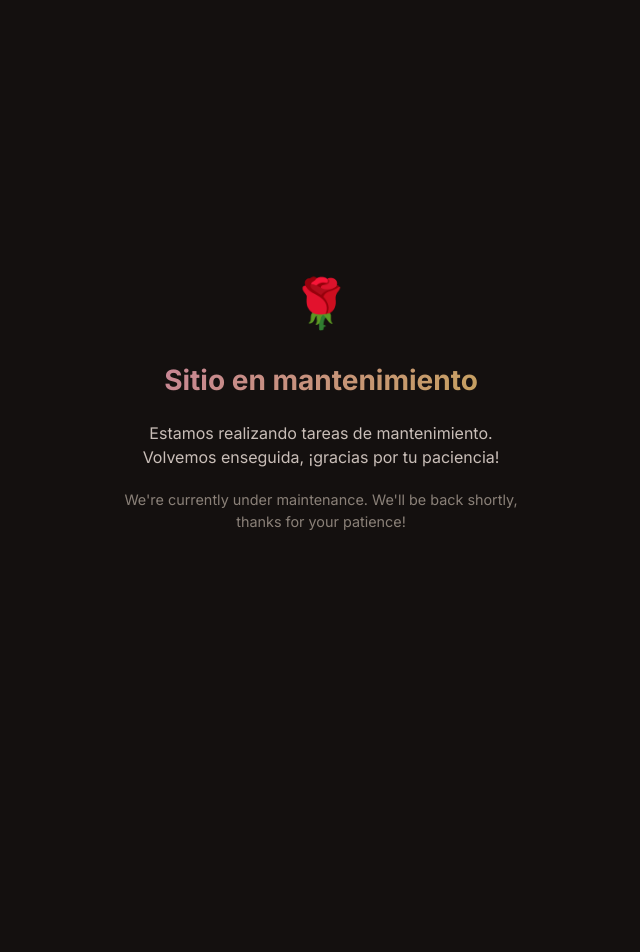
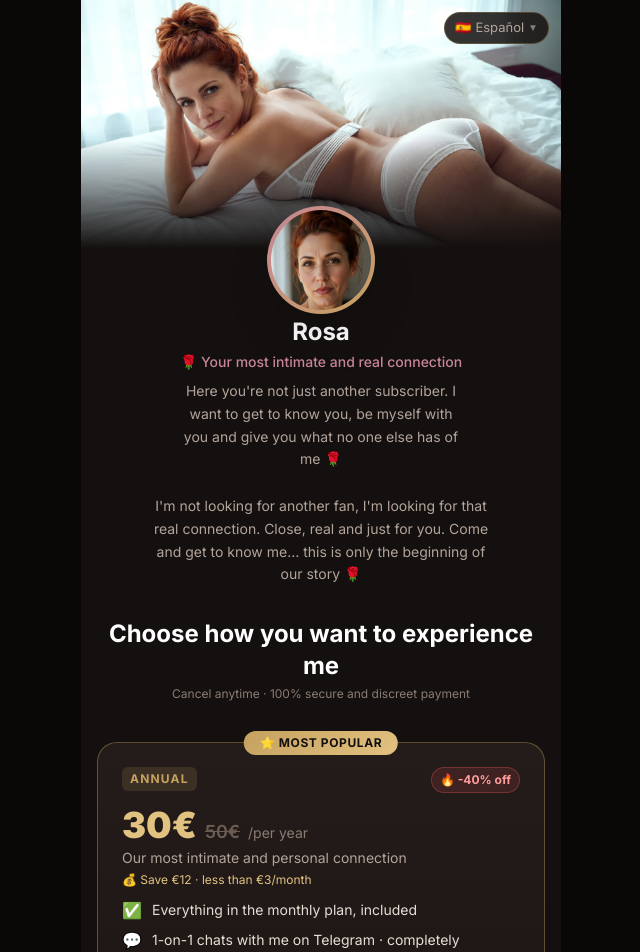
Before and after one commit to danielsgom/rosa-landing-page, a React (Vite) app: page / in a window 1280 px wide. Shown: the top 952 px of the page, without its empty margins (319-959 px from the left). Before the commit the page ends 800 px from the top, so only its background shows below. Built offline with nearby package versions, Linux system fonts and the light colour scheme.

Commit message:
Remove maintenance mode, add annual discount banner, redirect annual plan to PayPal, disable monthly plan (coming soon)

```diff
--- a/src/App.jsx
+++ b/src/App.jsx
@@ -1,21 +1,10 @@
-import { Routes, Route } from 'react-router-dom'
+import { Route, Routes } from 'react-router-dom'
+import Cancel from './pages/Cancel.jsx'
 import Home from './pages/Home.jsx'
 import Legal from './pages/Legal.jsx'
 import Success from './pages/Success.jsx'
-import Cancel from './pages/Cancel.jsx'
-import Maintenance from './pages/Maintenance.jsx'
-
-const MAINTENANCE_MODE = true
 
 function App() {
-  if (MAINTENANCE_MODE) {
-    return (
-      <Routes>
-        <Route path="*" element={<Maintenance />} />
-      </Routes>
-    )
-  }
-
   return (
     <Routes>
       <Route path="/" element={<Home />} />
--- a/src/components/PlanCard.jsx
+++ b/src/components/PlanCard.jsx
@@ -30,19 +30,21 @@ export default function PlanCard({ plan, onSelect, loading }) {
             {t('plans.annual.badge')}
           </span>
           <span
-            className="text-xs font-semibold px-2 py-1 rounded-full"
-            style={{ background: 'rgba(198,161,95,0.15)', color: '#e2c281' }}
+            className="text-xs font-bold px-2 py-1 rounded-full"
+            style={{ background: 'rgba(220,80,80,0.15)', color: '#ff9d9d', border: '1px solid rgba(220,80,80,0.35)' }}
           >
-            💰 {t('plans.annual.savings')}
+            {t('plans.annual.discount')}
           </span>
         </div>
 
         <div className="my-3">
-          <div className="flex items-baseline gap-1">
+          <div className="flex items-baseline gap-2">
             <span className="text-4xl font-black" style={{ color: '#e2c281' }}>30€</span>
+            <span className="text-lg font-semibold line-through" style={{ color: '#6b5d54' }}>50€</span>
             <span className="text-sm" style={{ color: '#8a7c72' }}>/{t('plans.annual.period')}</span>
           </div>
           <p className="text-sm mt-0.5" style={{ color: '#b3a49a' }}>{t('plans.annual.tagline')}</p>
+          <p className="text-xs mt-1" style={{ color: '#e2c281' }}>💰 {t('plans.annual.savings')}</p>
         </div>
 
         <ul className="space-y-2.5 mb-5">
@@ -108,10 +110,10 @@ export default function PlanCard({ plan, onSelect, loading }) {
 
       <button
         className="btn-secondary"
-        onClick={() => onSelect('monthly')}
-        disabled={loading}
+        disabled
+        style={{ opacity: 0.6, cursor: 'not-allowed' }}
       >
-        {loading ? t('common.processing') : `🔥 ${t('plans.monthly.cta')}`}
+        {t('plans.monthly.comingSoon')}
       </button>
     </div>
   )
--- a/src/i18n/locales/de/translation.json
+++ b/src/i18n/locales/de/translation.json
@@ -38,13 +38,15 @@
       "benefit2": "Intime Fotos und Videos ohne Zensur",
       "benefit3": "Neue Inhalte und Überraschungen jede Woche",
       "benefit4": "Meine mutigste Seite, unzensiert",
-      "cta": "Starte für 3,50€/Monat"
+      "cta": "Starte für 3,50€/Monat",
+      "comingSoon": "🔜 Bald verfügbar"
     },
     "annual": {
       "badge": "JÄHRLICH",
       "period": "pro Jahr",
       "tagline": "Unsere intimste und persönlichste Verbindung",
       "savings": "Spare 12€ · weniger als 3€/Monat",
+      "discount": "🔥 -40% Rabatt",
       "benefit1": "Alles aus dem Monatsplan, inklusive",
       "benefit2": "1-zu-1 Chats mit mir auf Telegram · völlig persönliche Behandlung",
       "benefit3": "Roleplay und Sexting bei jedem unserer Treffen",
--- a/src/i18n/locales/en/translation.json
+++ b/src/i18n/locales/en/translation.json
@@ -38,13 +38,15 @@
       "benefit2": "Intimate photos and videos without censorship",
       "benefit3": "New content and surprises every week",
       "benefit4": "My boldest side, unfiltered",
-      "cta": "Start for €3.50/month"
+      "cta": "Start for €3.50/month",
+      "comingSoon": "🔜 Coming very soon"
     },
     "annual": {
       "badge": "ANNUAL",
       "period": "per year",
       "tagline": "Our most intimate and personal connection",
       "savings": "Save €12 · less than €3/month",
+      "discount": "🔥 -40% off",
       "benefit1": "Everything in the monthly plan, included",
       "benefit2": "1-on-1 chats with me on Telegram · completely personal treatment",
       "benefit3": "Roleplay and sexting in each of our sessions",
--- a/src/i18n/locales/es/translation.json
+++ b/src/i18n/locales/es/translation.json
@@ -38,13 +38,15 @@
       "benefit2": "Fotos y vídeos íntimos sin censura",
       "benefit3": "Contenido nuevo y sorpresas cada semana",
       "benefit4": "Mi lado más atrevido, sin filtros",
-      "cta": "Empezar por 3,50€/mes"
+      "cta": "Empezar por 3,50€/mes",
+      "comingSoon": "🔜 Muy pronto disponible"
     },
     "annual": {
       "badge": "ANUAL",
       "period": "al año",
       "tagline": "Nuestra conexión más íntima y personal",
       "savings": "Ahorras 12€ · menos de 3€/mes",
+      "discount": "🔥 -40% de descuento",
       "benefit1": "Todo lo del plan mensual, incluido",
       "benefit2": "Chats 1 a 1 conmigo por Telegram · trato totalmente personal",
       "benefit3": "Roleplay y sexting en cada una de nuestras citas",
--- a/src/i18n/locales/fa/translation.json
+++ b/src/i18n/locales/fa/translation.json
@@ -38,13 +38,15 @@
       "benefit2": "عکس‌ها و ویدیوهای صمیمانه بدون سانسور",
       "benefit3": "محتوای جدید و سورپرایزهای هر هفته",
       "benefit4": "جسورترین بخش من، بدون هیچ فیلتری",
-      "cta": "شروع به ۳٫۵۰ یورو در ماه"
+      "cta": "شروع به ۳٫۵۰ یورو در ماه",
+      "comingSoon": "🔜 به‌زودی فعال می‌شود"
     },
     "annual": {
       "badge": "سالانه",
       "period": "در سال",
       "tagline": "صمیمی‌ترین و شخصی‌ترین ارتباط ما",
       "savings": "۱۲ یورو صرفه‌جویی می‌کنی · کمتر از ۳ یورو در ماه",
+      "discount": "🔥 ۴۰٪ تخفیف",
       "benefit1": "همه چیز پلن ماهانه، به علاوه موارد زیر",
       "benefit2": "چت یک‌به‌یک با من در تلگرام · برخورد کاملاً شخصی",
       "benefit3": "رول‌پلی و سکستینگ در هر قرارمون",
--- a/src/i18n/locales/fr/translation.json
+++ b/src/i18n/locales/fr/translation.json
@@ -38,13 +38,15 @@
       "benefit2": "Photos et vidéos intimes sans censure",
       "benefit3": "Nouveau contenu et surprises chaque semaine",
       "benefit4": "Mon côté le plus audacieux, sans filtres",
-      "cta": "Commencer pour 3,50€/mois"
+      "cta": "Commencer pour 3,50€/mois",
+      "comingSoon": "🔜 Bientôt disponible"
     },
     "annual": {
       "badge": "ANNUEL",
       "period": "par an",
       "tagline": "Notre connexion la plus intime et personnelle",
       "savings": "Économise 12€ · moins de 3€/mois",
+      "discount": "🔥 -40% de réduction",
       "benefit1": "Tout du plan mensuel, inclus",
       "benefit2": "Chats 1 à 1 avec moi sur Telegram · traitement totalement personnel",
       "benefit3": "Roleplay et sexting à chacun de nos rendez-vous",
--- a/src/i18n/locales/it/translation.json
+++ b/src/i18n/locales/it/translation.json
@@ -38,13 +38,15 @@
       "benefit2": "Foto e video intimi senza censura",
       "benefit3": "Nuovi contenuti e sorprese ogni settimana",
       "benefit4": "Il mio lato più audace, senza filtri",
-      "cta": "Inizia per 3,50€/mese"
+      "cta": "Inizia per 3,50€/mese",
+      "comingSoon": "🔜 Prossimamente disponibile"
     },
     "annual": {
       "badge": "ANNUALE",
       "period": "all'anno",
       "tagline": "La nostra connessione più intima e personale",
       "savings": "Risparmi 12€ · meno di 3€/mese",
+      "discount": "🔥 -40% di sconto",
       "benefit1": "Tutto del piano mensile, incluso",
       "benefit2": "Chat 1 a 1 con me su Telegram · trattamento completamente personale",
       "benefit3": "Roleplay e sexting in ogni nostro appuntamento",
--- a/src/i18n/locales/pt/translation.json
+++ b/src/i18n/locales/pt/translation.json
@@ -38,13 +38,15 @@
       "benefit2": "Fotos e vídeos íntimos sem censura",
       "benefit3": "Conteúdo novo e surpresas toda semana",
       "benefit4": "Meu lado mais ousado, sem filtros",
-      "cta": "Começar por 3,50€/mês"
+      "cta": "Começar por 3,50€/mês",
+      "comingSoon": "🔜 Em breve disponível"
     },
     "annual": {
       "badge": "ANUAL",
       "period": "por ano",
       "tagline": "Nossa conexão mais íntima e pessoal",
       "savings": "Economize 12€ · menos de 3€/mês",
+      "discount": "🔥 -40% de desconto",
       "benefit1": "Tudo do plano mensal, incluído",
       "benefit2": "Chats 1 a 1 comigo pelo Telegram · tratamento totalmente pessoal",
       "benefit3": "Roleplay e sexting em cada um dos nossos encontros",
--- a/src/pages/Home.jsx
+++ b/src/pages/Home.jsx
@@ -14,6 +14,8 @@ import avatarImage from '../assets/avatar.jpg'
 const HERO_IMAGE   = heroImage
 const AVATAR_IMAGE = avatarImage
 // ─────────────────────────────────────────────────────────────────────────────
+
+const PAYPAL_ANNUAL_URL = 'https://www.paypal.com/ncp/payment/97E4U7MKZS63Q'
 
 export default function Home() {
   const { accepted, accept } = useLegalAcceptance()
@@ -51,6 +53,10 @@ export default function Home() {
   }
 
   const startCheckout = async (plan) => {
+    if (plan === 'annual') {
+      window.location.href = PAYPAL_ANNUAL_URL
+      return
+    }
     setLoading(true)
     setError(null)
     try {
--- a/src/pages/Maintenance.jsx
+++ /dev/null
@@ -1,27 +0,0 @@
-export default function Maintenance() {
-  return (
-    <div
-      style={{
-        minHeight: '100dvh',
-        display: 'flex',
-        flexDirection: 'column',
-        alignItems: 'center',
-        justifyContent: 'center',
-        textAlign: 'center',
-        padding: '2rem',
-        gap: '1.25rem',
-      }}
-    >
-      <span style={{ fontSize: '3rem' }}>🌹</span>
-      <h1 className="gradient-text" style={{ fontSize: '1.75rem', fontWeight: 700, margin: 0 }}>
-        Sitio en mantenimiento
-      </h1>
-      <p style={{ color: '#c9beb8', maxWidth: 420, margin: 0, lineHeight: 1.5 }}>
-        Estamos realizando tareas de mantenimiento. Volvemos enseguida, ¡gracias por tu paciencia!
-      </p>
-      <p style={{ color: '#8a8078', maxWidth: 420, margin: 0, lineHeight: 1.5, fontSize: '0.9rem' }}>
-        We're currently under maintenance. We'll be back shortly, thanks for your patience!
-      </p>
-    </div>
-  )
-}
```
